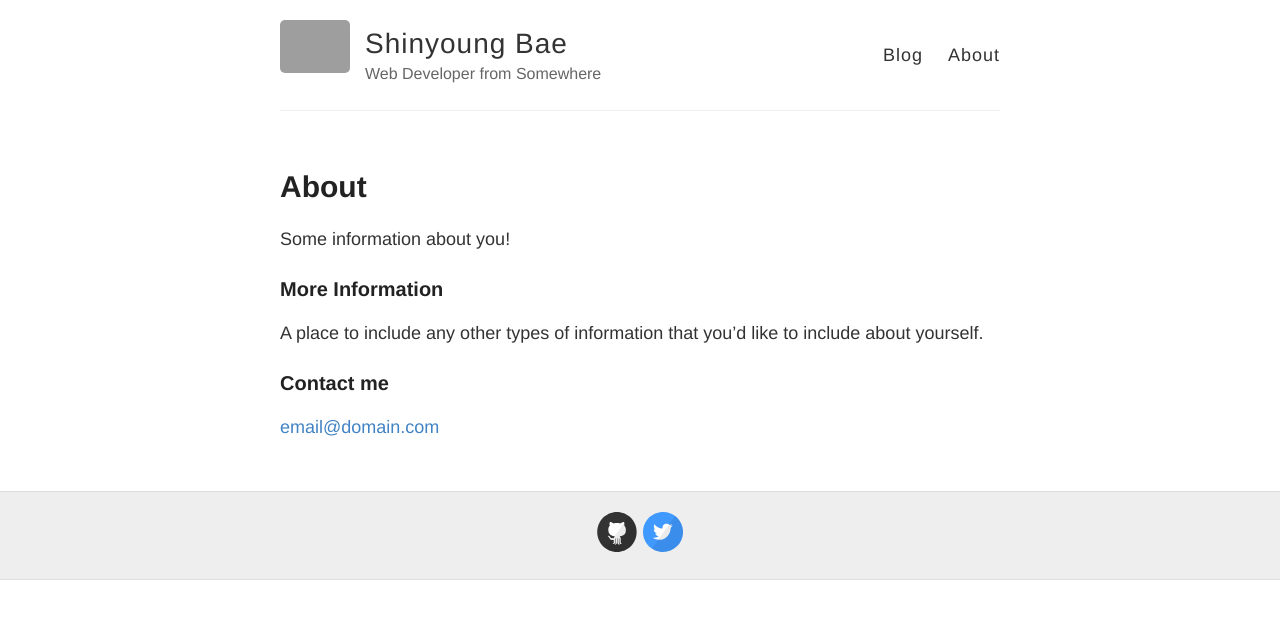
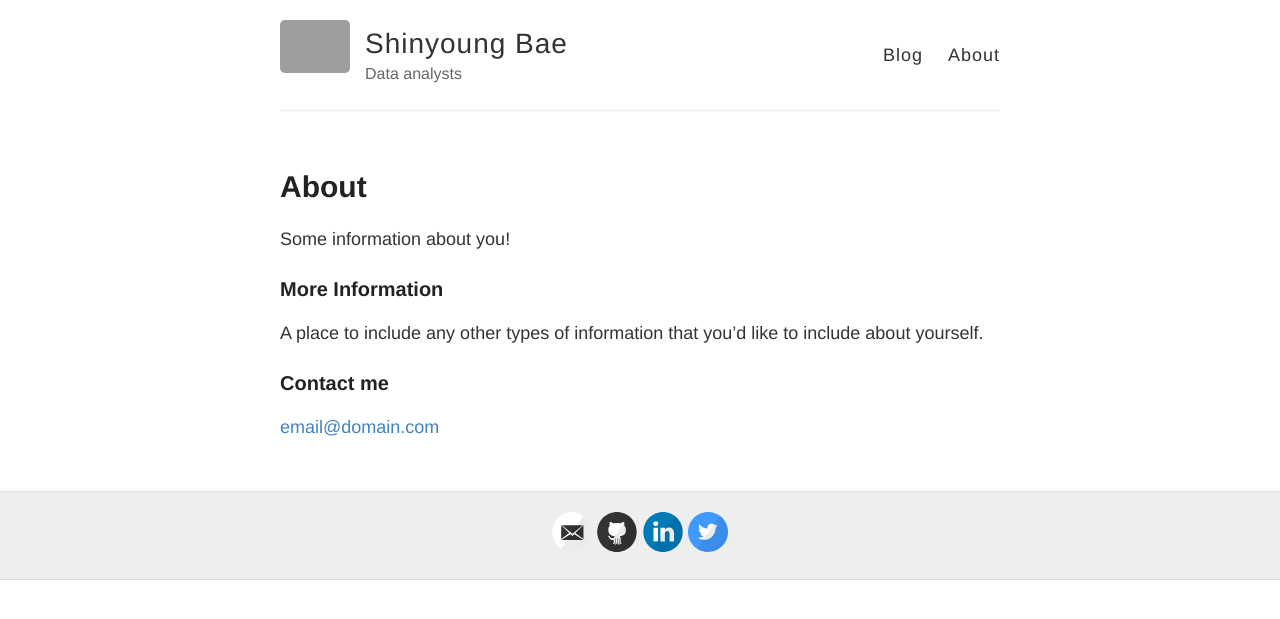
Before and after one commit to baettery/baettery.github.io, a Jekyll site: the page built from about.md, in a window 1280 px wide. Shown: the top 619 px of the page. Built offline with Jekyll 4.4.1, drawn with Linux system fonts in a browser that asks for light colours; part of the change alters nothing that is shown; grey boxes are pictures that could not be loaded.

```diff
--- a/_config.yml
+++ b/_config.yml
@@ -6,7 +6,7 @@
 name: Shinyoung Bae
 
 # Short bio or description (displayed in the header)
-description: Web Developer from Somewhere
+description: Data analysts
 
 # URL of your avatar or profile pic (you could use your GitHub profile pic)
 avatar: https://raw.githubusercontent.com/barryclark/jekyll-now/master/images/jekyll-logo.png
@@ -18,12 +18,12 @@ avatar: https://raw.githubusercontent.com/barryclark/jekyll-now/master/images/je
 # Includes an icon in the footer for each username you enter
 footer-links:
   dribbble:
-  email:
+  email: baettery7@gmail.com
   facebook:
   flickr:
-  github: barryclark/jekyll-now
+  github: https://github.com/baettery
   instagram:
-  linkedin:
+  linkedin: https://www.linkedin.com/in/shinyoung-bae-b6a472219/
   pinterest:
   rss: # just type anything here for a working RSS icon
   twitter: jekyllrb
```
